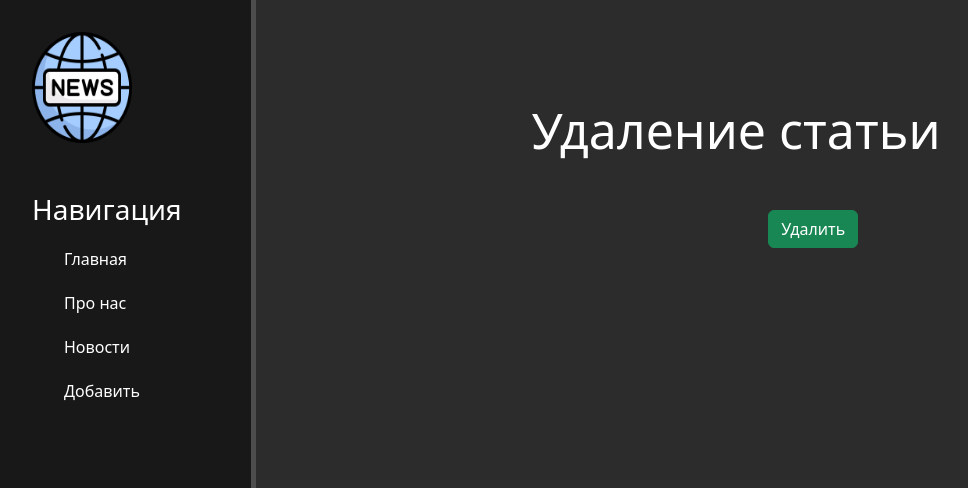
After one commit to bigmanses/python_labs, a Django app: page /news/1/delete in a window 1280 px wide. The commit adds this page. Shown: the top 488 px of the page, without its empty margins (0-968 px from the left). Run offline with Django 3.2, Linux system fonts and the light colour scheme; data comes from the database, SQL or seed files in the repository; both versions use the stored data as it was after the commit.

Commit message:
Доработка

```diff
--- a/lab3/news/models.py
+++ b/lab3/news/models.py
@@ -10,6 +10,9 @@ class Newss(models.Model):
     def __str__(self):
         return self.title
 
+    def get_absolute_url(self):
+        return '/news/' + str(self.id)
+
     class Meta:
         verbose_name = 'Новость'
         verbose_name_plural = 'Новости'
--- a/lab3/news/templates/news/details_view.html
+++ b/lab3/news/templates/news/details_view.html
@@ -7,5 +7,7 @@
         <h1>{{ article.title }}</h1>
         <p>{{ article.date }}</p>
         <p>{{ article.text }}</p>
+        <a href="{% url 'news-delete' article.id %}" class="btn btn-danger"> Удалить</a>
+        <a href="{% url 'news-update' article.id %}" class="btn btn-info">Обновить</a>
     </div>
 {% endblock %}
--- /dev/null
+++ b/lab3/news/templates/news/news-delete.html
@@ -0,0 +1,14 @@
+{% extends 'newsApp/layout.html'%}
+
+{% block title %}Удаление статьи{% endblock %}
+
+{% block content %}
+    <div class="features">
+        <h1>Удаление статьи</h1>
+        <form method="post">
+            {% csrf_token %}
+            <button class="btn btn-success" type="submit">Удалить</button>
+         </form>
+
+    </div>
+{% endblock %}
--- a/lab3/news/urls.py
+++ b/lab3/news/urls.py
@@ -3,5 +3,7 @@ from . import views
 urlpatterns = [
     path('', views.news_home, name='news_home'),
     path('create', views.create_news, name='create'),
-    path('<int:pk>', views.NewDetailView.as_view(), name='news-detail')
+    path('<int:pk>', views.NewDetailView.as_view(), name='news-detail'),
+    path('<int:pk>/update', views.NewUpdateView.as_view(), name='news-update'),
+    path('<int:pk>/delete', views.NewDeleteView.as_view(), name='news-delete')
 ]
--- a/lab3/news/views.py
+++ b/lab3/news/views.py
@@ -1,7 +1,7 @@
 from django.shortcuts import render, redirect
 from .models import Newss
 from .forms import NewsForm
-from django.views.generic import DetailView
+from django.views.generic import DetailView, UpdateView, DeleteView
 
 
 # Create your views here.
@@ -14,6 +14,18 @@ class NewDetailView(DetailView):
     model = Newss
     template_name = 'news/details_view.html'
     context_object_name = 'article'
+
+
+class NewUpdateView(UpdateView):
+    model = Newss
+    template_name = 'news/create.html'
+    form_class = NewsForm
+
+
+class NewDeleteView(DeleteView):
+    model = Newss
+    success_url = '/news/'
+    template_name = 'news/news-delete.html'
 
 
 def create_news(req):
```
Also changed, not shown: lab3/db.sqlite3.
